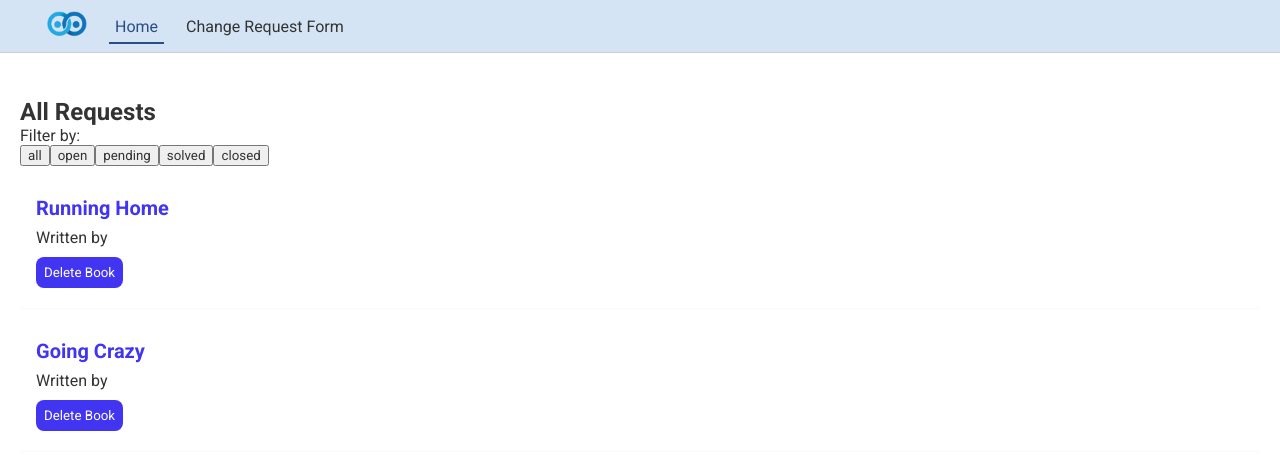
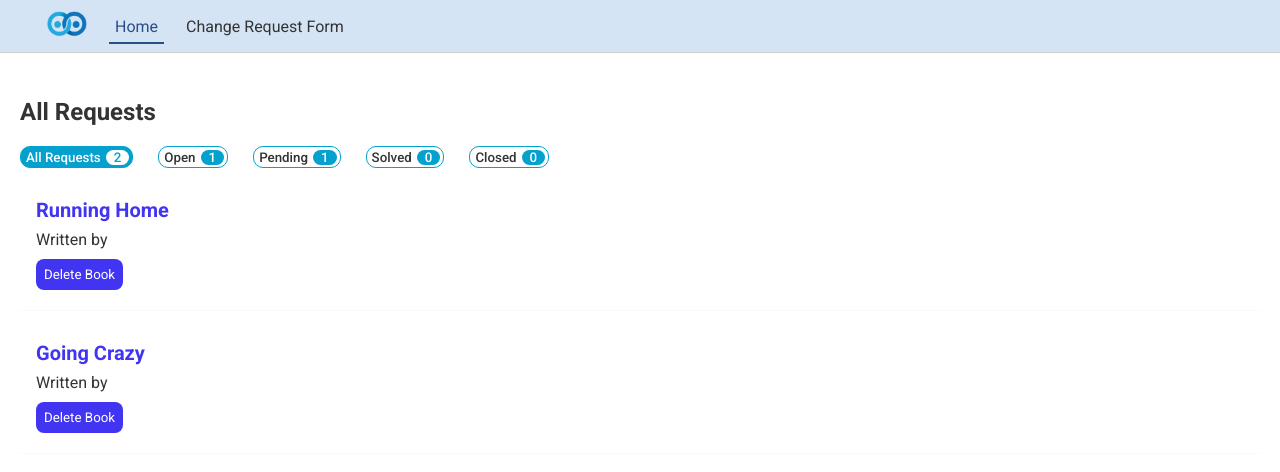
Before and after one commit to Pinetart/Doodle-Projects, a React (Create React App) app: page / in a window 1280 px wide. Shown: the top 472 px of the page. Built offline with nearby package versions, Linux system fonts and the light colour scheme; data requests are answered from the project's data file.

Commit message:
Completed Form Filter

```diff
--- /dev/null
+++ b/src/Pages/requestform/FormFilter.css
@@ -0,0 +1,33 @@
+.project-filter {
+  margin-top: 20px;
+}
+.project-filter nav button {
+  margin-right: 25px;
+  background-color: rgba(0, 0, 0, 0);
+  border-radius: 10px;
+  border: #04a0ce 1.5px solid;
+  padding: 3px 3px 2px 5px;
+  background-color: #ffffff;
+  cursor: pointer;
+  font-weight: 500;
+}
+.project-filter nav .active {
+  background-color: #04a0ce;
+}
+.project-filter nav .filters {
+  display: flex;
+}
+.project-filter nav .active .count {
+  background-color: #ffffff;
+  color: #04a0ce;
+}
+.project-filter nav .active .filter-name {
+  color: #ffffff;
+}
+.project-filter nav .count {
+  color: #ffffff;
+  background-color: #04a0ce;
+  border-radius: 20px;
+  padding: 0px 8px 0px 8px;
+  margin-left: 5px;
+}
--- a/src/Pages/requestform/FormFilter.js
+++ b/src/Pages/requestform/FormFilter.js
@@ -1,11 +1,11 @@
 import { useState } from "react";
+import "./FormFilter.css";
 import useFetch from "../../Hooks/useFetch";
 
-const filterList = ["all", "open", "pending", "solved", "closed"];
-
 export default function FormFilter({ changeFilter }) {
-  const { data, error, isLoading } = useFetch("http://localhost:8000/books");
+  const { data } = useFetch("http://localhost:8000/books");
   const [currentFilter, setCurrentFilter] = useState("all");
+  const filterList = ["open", "pending", "solved", "closed"];
 
   const handleClick = (newFilter) => {
     setCurrentFilter(newFilter);
@@ -14,18 +14,39 @@ export default function FormFilter({ changeFilter }) {
 
   return (
     <div className="project-filter">
+      {data && filterList && (
         <nav>
-        <p>Filter by: </p>
+          <button
+            onClick={() => handleClick("all")}
+            className={currentFilter === "all" ? "active" : ""}
+          >
+            <div className="filters">
+              <div className="filter-name">All Requests</div>
+              <div className="count">{data.length}</div>
+            </div>
+          </button>
           {filterList.map((f) => (
             <button
               key={f}
               onClick={() => handleClick(f)}
               className={currentFilter === f ? "active" : ""}
             >
-            {f}
+              <div className="filters">
+                <div className="filter-name">
+                  {f.charAt(0).toUpperCase() + f.slice(1)}
+                </div>
+                <div className="count">
+                  {
+                    data.filter((data) => {
+                      return data.category === f;
+                    }).length
+                  }
+                </div>
+              </div>
             </button>
           ))}
         </nav>
+      )}
     </div>
   );
 }
--- a/src/Pages/requestform/Home.js
+++ b/src/Pages/requestform/Home.js
@@ -34,8 +34,8 @@ const Home = () => {
   return (
     <div>
       <h2>All Requests</h2>
-      {isLoading && <div>Please Wait...</div>}
-      {error && <div>{error}</div>}
+      {isLoading && <div style={{ marginTop: "10px" }}>Please Wait...</div>}
+      {error && <div style={{ marginTop: "10px" }}>{error}</div>}
       {data && <FormFilter changeFilter={changeFilter} />}
       {books && <Booklist books={books} />}
     </div>
```
Lines whose indentation alone changed are shown as unchanged.
